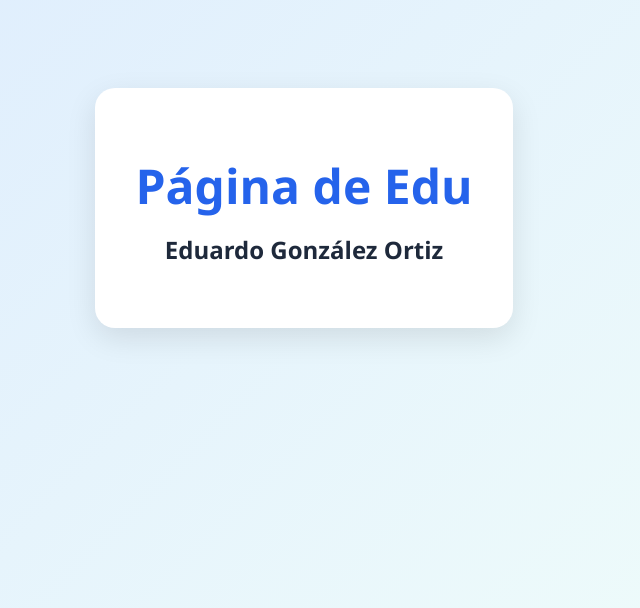
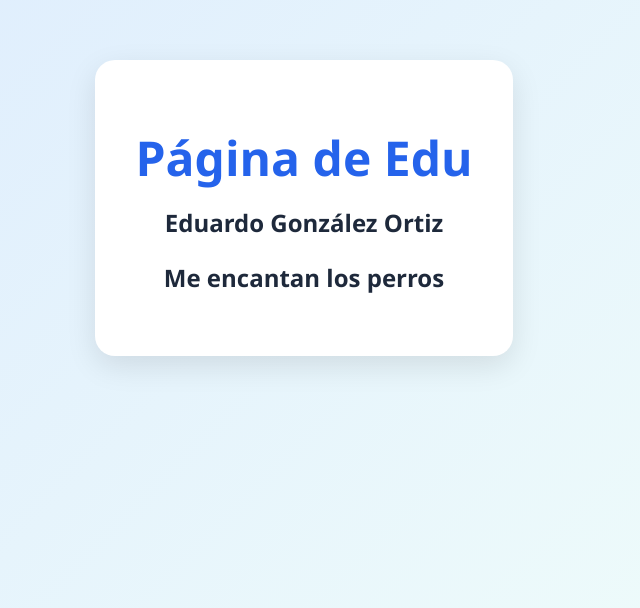
Before and after one commit to eduaoti/Paginaweb, a React (Vite) app: page / in a window 1280 px wide. Shown: the part 192-800 px from the top of the page, without its empty margins (336-976 px from the left). Built offline with nearby package versions, Linux system fonts and the light colour scheme.

Commit message:
Agregar Me encantan los perros

```diff
--- a/src/App.jsx
+++ b/src/App.jsx
@@ -6,6 +6,7 @@ function App() {
     <div className="container">
       <h1 className="title">Página de Edu</h1>
       <h2 className="subtitle">Eduardo González Ortiz</h2>
+      <h2 className="subtitle">Me encantan los perros</h2>
     </div>
   );
 }
```
